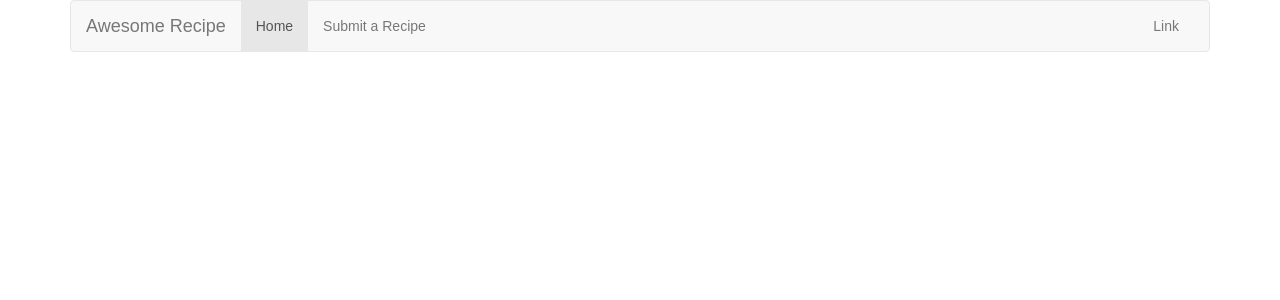
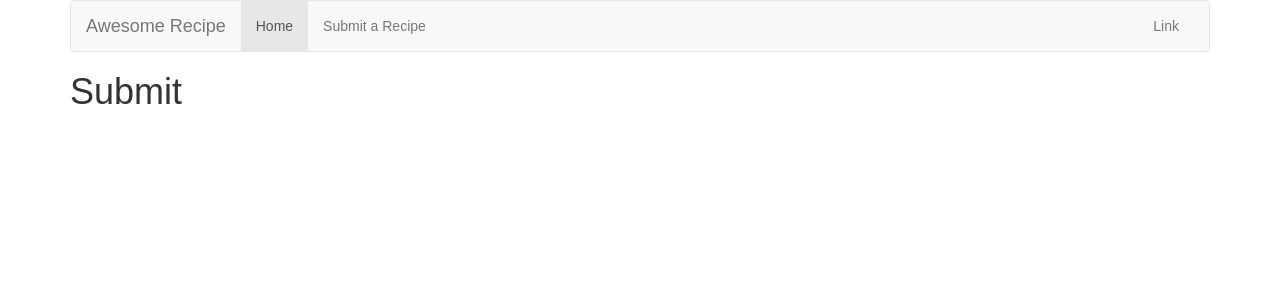
Before and after one commit to nileshgulia1/react-fullstkapp, a React (Create React App) app: page /submit in a window 1280 px wide. Shown: the top 300 px of the page. Built offline with nearby package versions, Linux system fonts and the light colour scheme.

Commit message:
added files and configured routing

```diff
--- a/src/App.js
+++ b/src/App.js
@@ -1,41 +1,19 @@
 import React, { Component } from 'react';
-import logo from './logo.svg';
+import {
+  BrowserRouter as Router,
+  Route,
+  Link
+} from 'react-router-dom';
+
+
 import './App.css';
 
 class App extends Component {
   render() {
     return (
-      <div className="container">
-      <nav className="navbar navbar-default">
-  <div className="container-fluid">
+      <div>
+      </div>
 
-    <div className="navbar-header">
-      <button type="button" className="navbar-toggle collapsed" data-toggle="collapse" data-target="#bs-example-navbar-collapse-1" aria-expanded="false">
-        <span className="sr-only">Toggle navigation</span>
-        <span className="icon-bar"></span>
-        <span className="icon-bar"></span>
-        <span className="icon-bar"></span>
-      </button>
-      <a className="navbar-brand" href="#">Awesome Recipe</a>
-    </div>
-
-
-    <div className="collapse navbar-collapse" id="bs-example-navbar-collapse-1">
-      <ul className="nav navbar-nav">
-        <li className="active"><a href="#">Home <span className="sr-only">(current)</span></a></li>
-        <li><a href="#">Submit a Recipe</a></li>
-
-      </ul>
-
-      <ul className="nav navbar-nav navbar-right">
-        <li><a href="#">Link</a></li>
-
-      </ul>
-    </div>
-  </div>
-</nav>
-
-      </div>
     );
   }
 }
--- /dev/null
+++ b/src/Home.js
@@ -0,0 +1,14 @@
+import React,{Component} from 'react';
+import ReactDOM from 'react-dom';
+
+
+
+export default class Home extends Component{
+    render(){
+        return (
+            <h1>
+            Home</h1>
+
+        );
+    }
+}
--- /dev/null
+++ b/src/Submit.js
@@ -0,0 +1,14 @@
+import React,{Component} from 'react';
+import ReactDOM from 'react-dom';
+
+
+
+export default class Submit extends Component{
+    render(){
+        return (
+            <h1>
+            Submit</h1>
+
+        );
+    }
+}
--- a/src/index.js
+++ b/src/index.js
@@ -3,6 +3,59 @@ import ReactDOM from 'react-dom';
 import './index.css';
 import App from './App';
 import registerServiceWorker from './registerServiceWorker';
+import {
+    BrowserRouter as Router,
+    Route,
+    Link
+  } from 'react-router-dom';
+import Home from './Home';
+import Submit from './Submit';
+import { NavLink } from 'react-router-dom';
 
-ReactDOM.render(<App />, document.getElementById('root'));
+
+
+
+
+ReactDOM.render(
+<Router>
+<div className="container">
+<nav className="navbar navbar-default">
+<div className="container-fluid">
+
+<div className="navbar-header">
+<button type="button" className="navbar-toggle collapsed" data-toggle="collapse" data-target="#bs-example-navbar-collapse-1" aria-expanded="false">
+  <span className="sr-only">Toggle navigation</span>
+  <span className="icon-bar"></span>
+  <span className="icon-bar"></span>
+  <span className="icon-bar"></span>
+</button>
+<a className="navbar-brand" href="#">Awesome Recipe</a>
+</div>
+
+
+<div className="collapse navbar-collapse" id="bs-example-navbar-collapse-1">
+<ul className="nav navbar-nav">
+  <li className="active"><NavLink to="/">Home <span className="sr-only">(current)</span></NavLink></li>
+  <li><NavLink to="/submit">Submit a Recipe</NavLink></li>
+
+</ul>
+
+<ul className="nav navbar-nav navbar-right">
+  <li><a href="#">Link</a></li>
+
+</ul>
+</div>
+</div>
+</nav>
+
+<Route exact path="/" component={Home}/>
+      <Route path="/submit" component={Submit}/>
+
+</div>
+
+
+
+
+  </Router>
+, document.getElementById('root'));
 registerServiceWorker();
```
